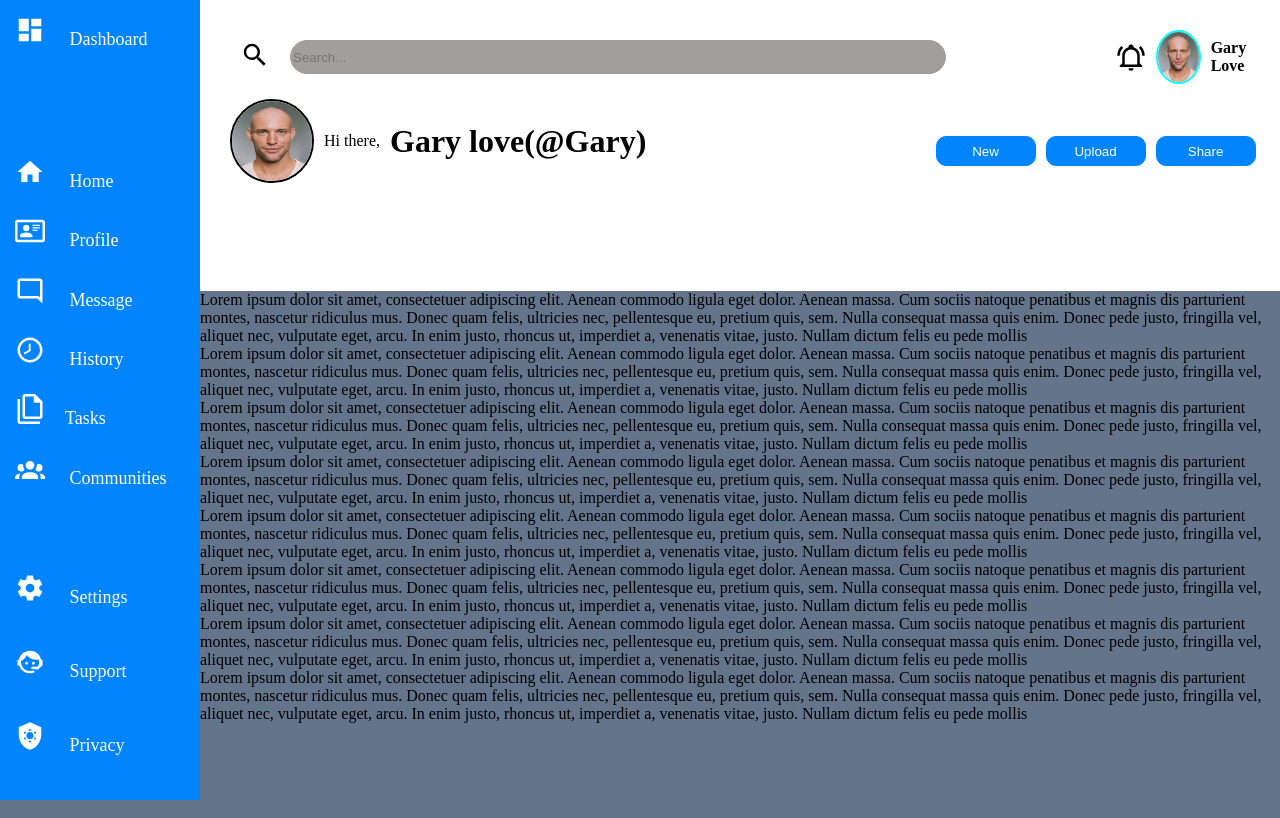
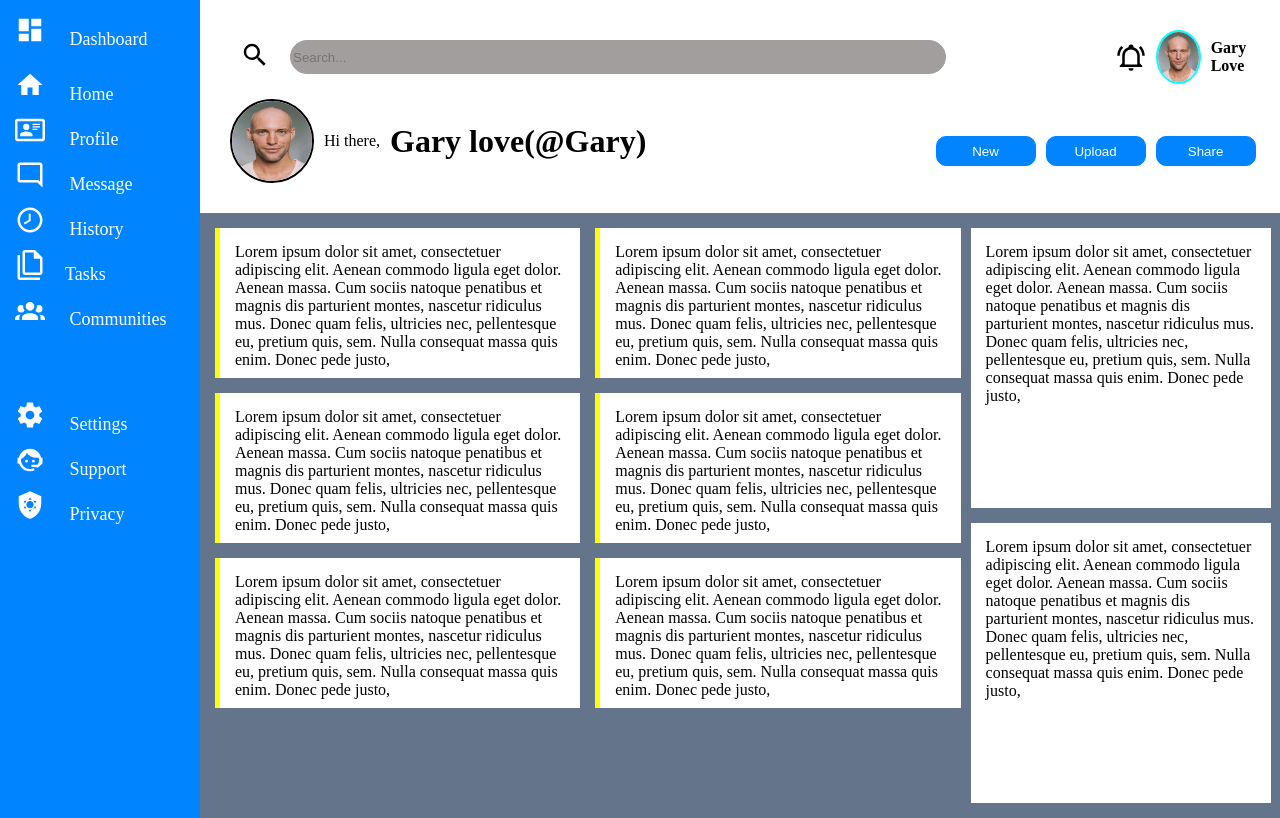
Before and after one commit to Gary-love/Dashboard, a plain HTML site: page index.html in a window 1280 px wide. Drawn offline with Linux system fonts and the light colour scheme.

Commit message:
main content nested for better layout

```diff
--- a/index.html
+++ b/index.html
@@ -55,16 +55,16 @@
         </div>
         <div class="content">
             <div class="projects">
-                <div class="project">Lorem ipsum dolor sit amet, consectetuer adipiscing elit. Aenean commodo ligula eget dolor. Aenean massa. Cum sociis natoque penatibus et magnis dis parturient montes, nascetur ridiculus mus. Donec quam felis, ultricies nec, pellentesque eu, pretium quis, sem. Nulla consequat massa quis enim. Donec pede justo, fringilla vel, aliquet nec, vulputate eget, arcu. In enim justo, rhoncus ut, imperdiet a, venenatis vitae, justo. Nullam dictum felis eu pede mollis</div>
-                <div class="project">Lorem ipsum dolor sit amet, consectetuer adipiscing elit. Aenean commodo ligula eget dolor. Aenean massa. Cum sociis natoque penatibus et magnis dis parturient montes, nascetur ridiculus mus. Donec quam felis, ultricies nec, pellentesque eu, pretium quis, sem. Nulla consequat massa quis enim. Donec pede justo, fringilla vel, aliquet nec, vulputate eget, arcu. In enim justo, rhoncus ut, imperdiet a, venenatis vitae, justo. Nullam dictum felis eu pede mollis</div>
-                <div class="project">Lorem ipsum dolor sit amet, consectetuer adipiscing elit. Aenean commodo ligula eget dolor. Aenean massa. Cum sociis natoque penatibus et magnis dis parturient montes, nascetur ridiculus mus. Donec quam felis, ultricies nec, pellentesque eu, pretium quis, sem. Nulla consequat massa quis enim. Donec pede justo, fringilla vel, aliquet nec, vulputate eget, arcu. In enim justo, rhoncus ut, imperdiet a, venenatis vitae, justo. Nullam dictum felis eu pede mollis</div>
-                <div class="project">Lorem ipsum dolor sit amet, consectetuer adipiscing elit. Aenean commodo ligula eget dolor. Aenean massa. Cum sociis natoque penatibus et magnis dis parturient montes, nascetur ridiculus mus. Donec quam felis, ultricies nec, pellentesque eu, pretium quis, sem. Nulla consequat massa quis enim. Donec pede justo, fringilla vel, aliquet nec, vulputate eget, arcu. In enim justo, rhoncus ut, imperdiet a, venenatis vitae, justo. Nullam dictum felis eu pede mollis</div>
-                <div class="project">Lorem ipsum dolor sit amet, consectetuer adipiscing elit. Aenean commodo ligula eget dolor. Aenean massa. Cum sociis natoque penatibus et magnis dis parturient montes, nascetur ridiculus mus. Donec quam felis, ultricies nec, pellentesque eu, pretium quis, sem. Nulla consequat massa quis enim. Donec pede justo, fringilla vel, aliquet nec, vulputate eget, arcu. In enim justo, rhoncus ut, imperdiet a, venenatis vitae, justo. Nullam dictum felis eu pede mollis</div>
-                <div class="project">Lorem ipsum dolor sit amet, consectetuer adipiscing elit. Aenean commodo ligula eget dolor. Aenean massa. Cum sociis natoque penatibus et magnis dis parturient montes, nascetur ridiculus mus. Donec quam felis, ultricies nec, pellentesque eu, pretium quis, sem. Nulla consequat massa quis enim. Donec pede justo, fringilla vel, aliquet nec, vulputate eget, arcu. In enim justo, rhoncus ut, imperdiet a, venenatis vitae, justo. Nullam dictum felis eu pede mollis</div>
+                <div class="project">Lorem ipsum dolor sit amet, consectetuer adipiscing elit. Aenean commodo ligula eget dolor. Aenean massa. Cum sociis natoque penatibus et magnis dis parturient montes, nascetur ridiculus mus. Donec quam felis, ultricies nec, pellentesque eu, pretium quis, sem. Nulla consequat massa quis enim. Donec pede justo,</div>
+                <div class="project">Lorem ipsum dolor sit amet, consectetuer adipiscing elit. Aenean commodo ligula eget dolor. Aenean massa. Cum sociis natoque penatibus et magnis dis parturient montes, nascetur ridiculus mus. Donec quam felis, ultricies nec, pellentesque eu, pretium quis, sem. Nulla consequat massa quis enim. Donec pede justo,</div>
+                <div class="project">Lorem ipsum dolor sit amet, consectetuer adipiscing elit. Aenean commodo ligula eget dolor. Aenean massa. Cum sociis natoque penatibus et magnis dis parturient montes, nascetur ridiculus mus. Donec quam felis, ultricies nec, pellentesque eu, pretium quis, sem. Nulla consequat massa quis enim. Donec pede justo,</div>
+                <div class="project">Lorem ipsum dolor sit amet, consectetuer adipiscing elit. Aenean commodo ligula eget dolor. Aenean massa. Cum sociis natoque penatibus et magnis dis parturient montes, nascetur ridiculus mus. Donec quam felis, ultricies nec, pellentesque eu, pretium quis, sem. Nulla consequat massa quis enim. Donec pede justo,</div>
+                <div class="project">Lorem ipsum dolor sit amet, consectetuer adipiscing elit. Aenean commodo ligula eget dolor. Aenean massa. Cum sociis natoque penatibus et magnis dis parturient montes, nascetur ridiculus mus. Donec quam felis, ultricies nec, pellentesque eu, pretium quis, sem. Nulla consequat massa quis enim. Donec pede justo,</div>
+                <div class="project">Lorem ipsum dolor sit amet, consectetuer adipiscing elit. Aenean commodo ligula eget dolor. Aenean massa. Cum sociis natoque penatibus et magnis dis parturient montes, nascetur ridiculus mus. Donec quam felis, ultricies nec, pellentesque eu, pretium quis, sem. Nulla consequat massa quis enim. Donec pede justo,</div>
             </div>
             <div class="news">
-                <div class="announce">Lorem ipsum dolor sit amet, consectetuer adipiscing elit. Aenean commodo ligula eget dolor. Aenean massa. Cum sociis natoque penatibus et magnis dis parturient montes, nascetur ridiculus mus. Donec quam felis, ultricies nec, pellentesque eu, pretium quis, sem. Nulla consequat massa quis enim. Donec pede justo, fringilla vel, aliquet nec, vulputate eget, arcu. In enim justo, rhoncus ut, imperdiet a, venenatis vitae, justo. Nullam dictum felis eu pede mollis</div>
-                <div class="trending">Lorem ipsum dolor sit amet, consectetuer adipiscing elit. Aenean commodo ligula eget dolor. Aenean massa. Cum sociis natoque penatibus et magnis dis parturient montes, nascetur ridiculus mus. Donec quam felis, ultricies nec, pellentesque eu, pretium quis, sem. Nulla consequat massa quis enim. Donec pede justo, fringilla vel, aliquet nec, vulputate eget, arcu. In enim justo, rhoncus ut, imperdiet a, venenatis vitae, justo. Nullam dictum felis eu pede mollis</div>
+                <div class="announce">Lorem ipsum dolor sit amet, consectetuer adipiscing elit. Aenean commodo ligula eget dolor. Aenean massa. Cum sociis natoque penatibus et magnis dis parturient montes, nascetur ridiculus mus. Donec quam felis, ultricies nec, pellentesque eu, pretium quis, sem. Nulla consequat massa quis enim. Donec pede justo,</div>
+                <div class="trending">Lorem ipsum dolor sit amet, consectetuer adipiscing elit. Aenean commodo ligula eget dolor. Aenean massa. Cum sociis natoque penatibus et magnis dis parturient montes, nascetur ridiculus mus. Donec quam felis, ultricies nec, pellentesque eu, pretium quis, sem. Nulla consequat massa quis enim. Donec pede justo,</div>
             </div>
         </div>
     </div>
--- a/style.css
+++ b/style.css
@@ -21,7 +21,8 @@ div>.change-my-color{
     grid-row: 1/3;
     background-color: rgb(0, 132, 255);
     color:white;
-    display: grid;
+    display: flex;
+    flex-direction: column;
     padding: 15px;
     gap: 20px;
     font-size: large;
@@ -111,3 +112,40 @@ button{
     background-color: rgb(0, 132, 255);
     margin-top: 20px;
 }
+.content{
+    margin:15px;
+    display: grid;
+    grid-template-columns: 3fr 1fr;
+    gap: 10px;
+}
+.projects{
+    display: grid;
+    gap:15px;
+    grid-template-columns: repeat(auto-fit, minmax(300px, 1fr));
+    grid-template-rows: repeat(3,150px);
+    grid-auto-rows: 150px;
+}
+.project{
+    background-color: white;
+    padding: 15px;
+    border-left: 5px solid yellow;
+}
+.news{
+    display: grid;
+    grid-template-columns: repeat(auto-fit, minmax(300px, 1fr));
+    gap: 15px;
+}
+.news>div{
+    padding: 15px;
+    height: 250px;
+    background-color: white;
+}
+.text{
+    font-size: large;
+    color: black;
+    background-color: wheat;
+    height: 10px;
+    grid-column: 1/3;
+    margin-bottom: 0px;
+    padding: 0px;
+}
```
Also changed, not shown: 1 other file.
